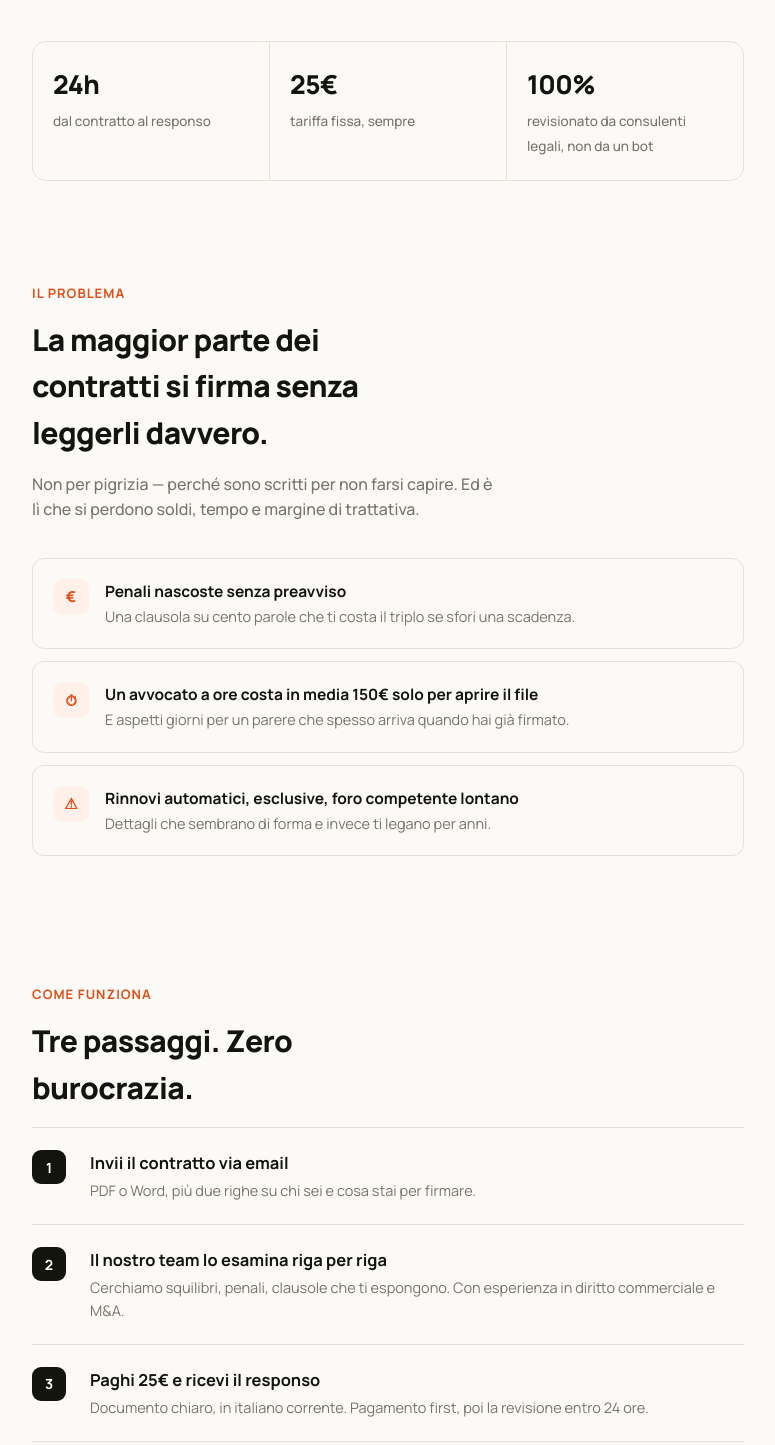
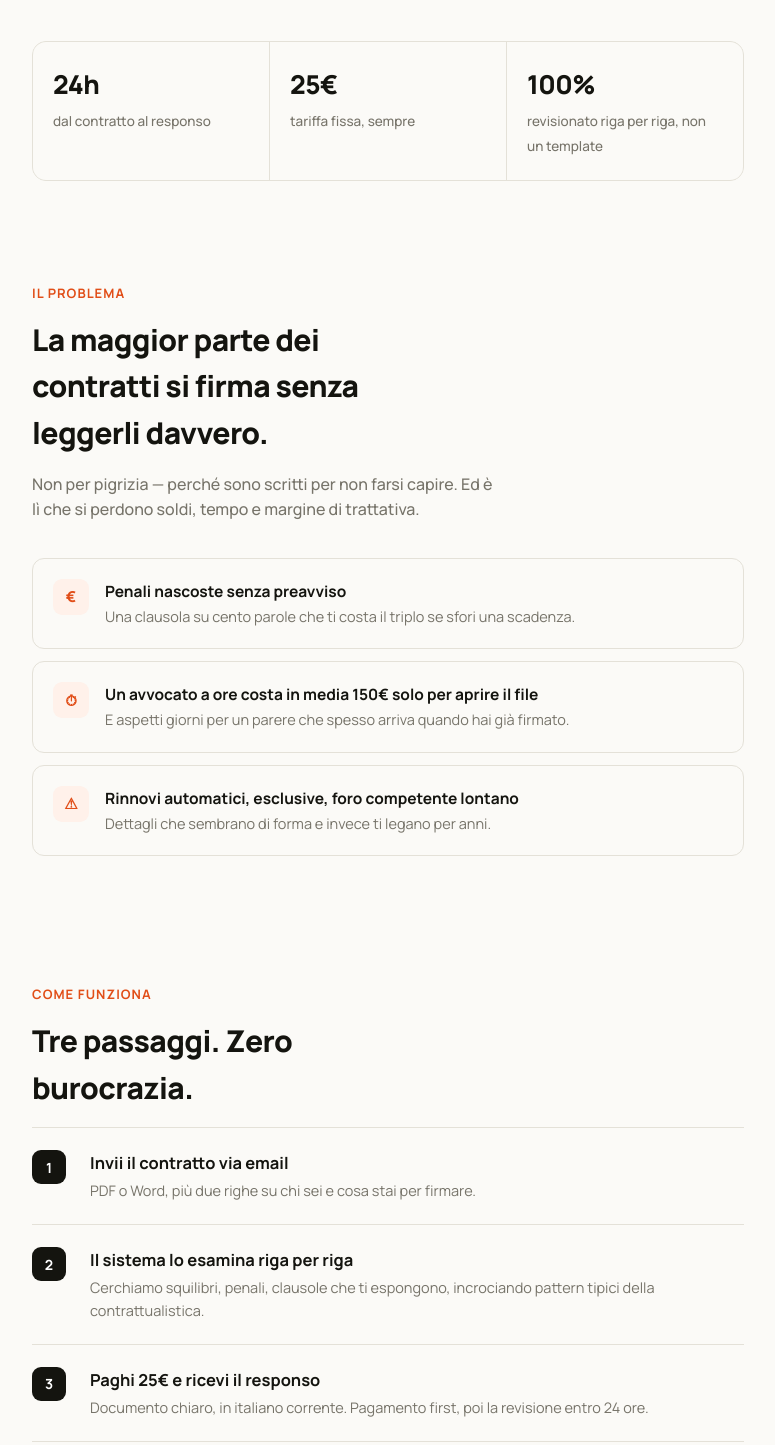
Before and after one commit to fabrix1698-prog/redflegghed-backend, a website: page index.html in a window 1280 px wide. Shown: the part 496-1941 px from the top of the page, without its empty margins (252-1027 px from the left). Drawn offline with Linux system fonts and the light colour scheme.

Commit message:
Update index.html

```diff
--- a/index.html
+++ b/index.html
@@ -4,7 +4,7 @@
 <meta charset="UTF-8">
 <meta name="viewport" content="width=device-width, initial-scale=1.0">
 <title>Redflegghed — Sai cosa stai firmando?</title>
-<meta name="description" content="Revisione contratti in 24h, 25€. Team di consulenti legali specializzati in contrattualistica.">
+<meta name="description" content="Revisione contratti in 24h, 25€. Piattaforma di revisione contrattuale.">
 <link rel="preconnect" href="https://fonts.googleapis.com">
 <link rel="preconnect" href="https://fonts.gstatic.com" crossorigin>
 <link href="https://fonts.googleapis.com/css2?family=Manrope:wght@400;500;600;700;800&display=swap" rel="stylesheet">
@@ -261,7 +261,7 @@
       <div class="stats">
         <div><span class="n">24h</span><span class="t" id="stat1">dal contratto al responso</span></div>
         <div><span class="n">25€</span><span class="t" id="stat2">tariffa fissa, sempre</span></div>
-        <div><span class="n">100%</span><span class="t" id="stat3">revisionato da consulenti legali, non da un bot</span></div>
+        <div><span class="n">100%</span><span class="t" id="stat3">revisionato riga per riga, non un template</span></div>
       </div>
     </section>
 
@@ -281,7 +281,7 @@
       <h2 id="h3">Tre passaggi. Zero burocrazia.</h2>
       <div class="steps">
         <div class="step"><span class="num">1</span><div><h3 id="step1-h">Invii il contratto via email</h3><p id="step1-p">PDF o Word, più due righe su chi sei e cosa stai per firmare.</p></div></div>
-        <div class="step"><span class="num">2</span><div><h3 id="step2-h">Il nostro team lo esamina riga per riga</h3><p id="step2-p">Cerchiamo squilibri, penali, clausole che ti espongono. Con esperienza in diritto commerciale e M&A.</p></div></div>
+        <div class="step"><span class="num">2</span><div><h3 id="step2-h">Il sistema lo esamina riga per riga</h3><p id="step2-p">Cerchiamo squilibri, penali, clausole che ti espongono, incrociando pattern tipici della contrattualistica.</p></div></div>
         <div class="step"><span class="num">3</span><div><h3 id="step3-h">Paghi 25€ e ricevi il responso</h3><p id="step3-p">Documento chiaro, in italiano corrente. Pagamento first, poi la revisione entro 24 ore.</p></div></div>
       </div>
     </section>
@@ -306,9 +306,9 @@
     </section>
 
     <section>
-      <p class="eyebrow2" id="eyebrow5">Chi siamo</p>
-      <h2 id="h5">Un team di consulenti legali specializzati in contrattualistica.</h2>
-      <p class="sub" id="sub2">Ci occupiamo di contrattualistica ogni giorno: revisione, redazione e negoziazione di accordi commerciali e privati. Non siamo abilitati all'esercizio della professione forense e questo servizio non costituisce patrocinio legale, parere pro veritate né consulenza giudiziale — è una revisione tecnica del testo, pensata per chi deve firmare in fretta e vuole sapere dove sta mettendo la firma.</p>
+      <p class="eyebrow2" id="eyebrow5">Cos'è Redflegghed</p>
+      <h2 id="h5">Una piattaforma di revisione contrattuale.</h2>
+      <p class="sub" id="sub2">Redflegghed analizza contratti ogni giorno: fornitura, collaborazione, affitto, accordi tra privati. Non offre patrocinio legale, non fornisce pareri pro veritate né consulenza giudiziale — è una revisione tecnica del testo, pensata per chi deve firmare in fretta e vuole sapere dove sta mettendo la firma.</p>
     </section>
 
     <section class="close">
@@ -319,8 +319,8 @@
   </main>
 
   <footer>
-    <span>Redflegghed · Revisione contratti · Team di consulenti legali</span>
-    <span><a href="privacy-policy.html">Privacy</a> · <a href="terms-of-service.html">Termini</a> · Non abilitati all'esercizio della professione forense.</span>
+    <span>Redflegghed · Piattaforma di revisione contratti</span>
+    <span><a href="privacy-policy.html">Privacy</a> · <a href="terms-of-service.html">Termini</a> · Il servizio non costituisce patrocinio legale.</span>
   </footer>
 
 </div>
@@ -340,7 +340,7 @@ const content = {
     confirmbtn: "Ho pagato, continua",
     stat1: "dal contratto al responso",
     stat2: "tariffa fissa, sempre",
-    stat3: "revisionato da consulenti legali, non da un bot",
+    stat3: "revisionato riga per riga, non un template",
     eyebrow1: "Il problema",
     h2: "La maggior parte dei contratti si firma senza leggerli davvero.",
     sub1: "Non per pigrizia — perché sono scritti per non farsi capire. Ed è lì che si perdono soldi, tempo e margine di trattativa.",
@@ -354,8 +354,8 @@ const content = {
     h3: "Tre passaggi. Zero burocrazia.",
     step1h: "Invii il contratto via email",
     step1p: "PDF o Word, più due righe su chi sei e cosa stai per firmare.",
-    step2h: "Il nostro team lo esamina riga per riga",
-    step2p: "Cerchiamo squilibri, penali, clausole che ti espongono. Con esperienza in diritto commerciale e M&A.",
+    step2h: "Il sistema lo esamina riga per riga",
+    step2p: "Cerchiamo squilibri, penali, clausole che ti espongono, incrociando pattern tipici della contrattualistica.",
     step3h: "Paghi 25€ e ricevi il responso",
     step3p: "Documento chiaro, in italiano corrente. Pagamento first, poi la revisione entro 24 ore.",
     eyebrow3: "Cosa ricevi",
@@ -367,9 +367,9 @@ const content = {
     eyebrow4: "Per chi è",
     who1: "<b>Freelance, partite IVA, piccole imprese e privati.</b> Che sia un contratto di fornitura, collaborazione, affitto commerciale o di locazione, un incarico o un accordo tra privati — devi decidere in fretta se firmare.",
     who2: "Qui non aspetti giorni e non paghi centinaia di euro per un parere. Paghi 25€, ricevi in 24 ore, firmi sapendo esattamente cosa hai davanti.",
-    eyebrow5: "Chi siamo",
-    h5: "Un team di consulenti legali specializzati in contrattualistica.",
-    sub2: "Ci occupiamo di contrattualistica ogni giorno: revisione, redazione e negoziazione di accordi commerciali e privati. Non siamo abilitati all'esercizio della professione forense e questo servizio non costituisce patrocinio legale, parere pro veritate né consulenza giudiziale — è una revisione tecnica del testo, pensata per chi deve firmare in fretta e vuole sapere dove sta mettendo la firma.",
+    eyebrow5: "Cos'è Redflegghed",
+    h5: "Una piattaforma di revisione contrattuale.",
+    sub2: "Redflegghed analizza contratti ogni giorno: fornitura, collaborazione, affitto, accordi tra privati. Non offre patrocinio legale, non fornisce pareri pro veritate né consulenza giudiziale — è una revisione tecnica del testo, pensata per chi deve firmare in fretta e vuole sapere dove sta mettendo la firma.",
     h6: "Hai un contratto da firmare questa settimana?",
     closep: "Inviacelo prima di firmare, non dopo. Ricevi risposta entro 24 ore."
   },
@@ -400,8 +400,8 @@ const content = {
     h3: "Three steps. Zero bureaucracy.",
     step1h: "You send your contract via email",
     step1p: "PDF or Word, plus a few lines about who you are and what you're about to sign.",
-    step2h: "Our team reviews it line by line",
-    step2p: "We identify imbalances, penalties, and risky clauses. With experience in commercial law and M&A.",
+    step2h: "The system reviews it line by line",
+    step2p: "We identify imbalances, penalties, and risky clauses, cross-checking common patterns in contract law.",
     step3h: "You pay €25 and get the review",
     step3p: "Clear document, plain language. Payment first, review within 24 hours.",
     eyebrow3: "What you get",
@@ -413,9 +413,9 @@ const content = {
     eyebrow4: "Who it's for",
     who1: "<b>Freelancers, business owners, SMBs, and individuals.</b> Whether it's a supply contract, collaboration agreement, commercial lease, residential lease, service agreement, or private deal — you need to decide quickly whether to sign.",
     who2: "Here you don't wait days and don't pay hundreds for advice. You pay €25, get a response in 24 hours, and sign knowing exactly what you're dealing with.",
-    eyebrow5: "Who we are",
-    h5: "A team of legal consultants specialized in contract law.",
-    sub2: "We work with contracts every day: reviewing, drafting, and negotiating commercial and private agreements. We're not authorized to provide forensic legal services, and this service does not constitute legal representation, formal legal advice, or court preparation — it's a technical text review designed for people who need to sign quickly and want to know exactly what they're agreeing to.",
+    eyebrow5: "What Redflegghed is",
+    h5: "A contract review platform.",
+    sub2: "Redflegghed analyzes contracts every day: supply agreements, collaborations, leases, private deals. It doesn't offer legal representation, formal legal opinions, or litigation support — it's a technical text review, built for people who need to sign quickly and want to know exactly what they're agreeing to.",
     h6: "Have a contract to sign this week?",
     closep: "Send it before signing, not after. You'll get a response within 24 hours."
   }
```
